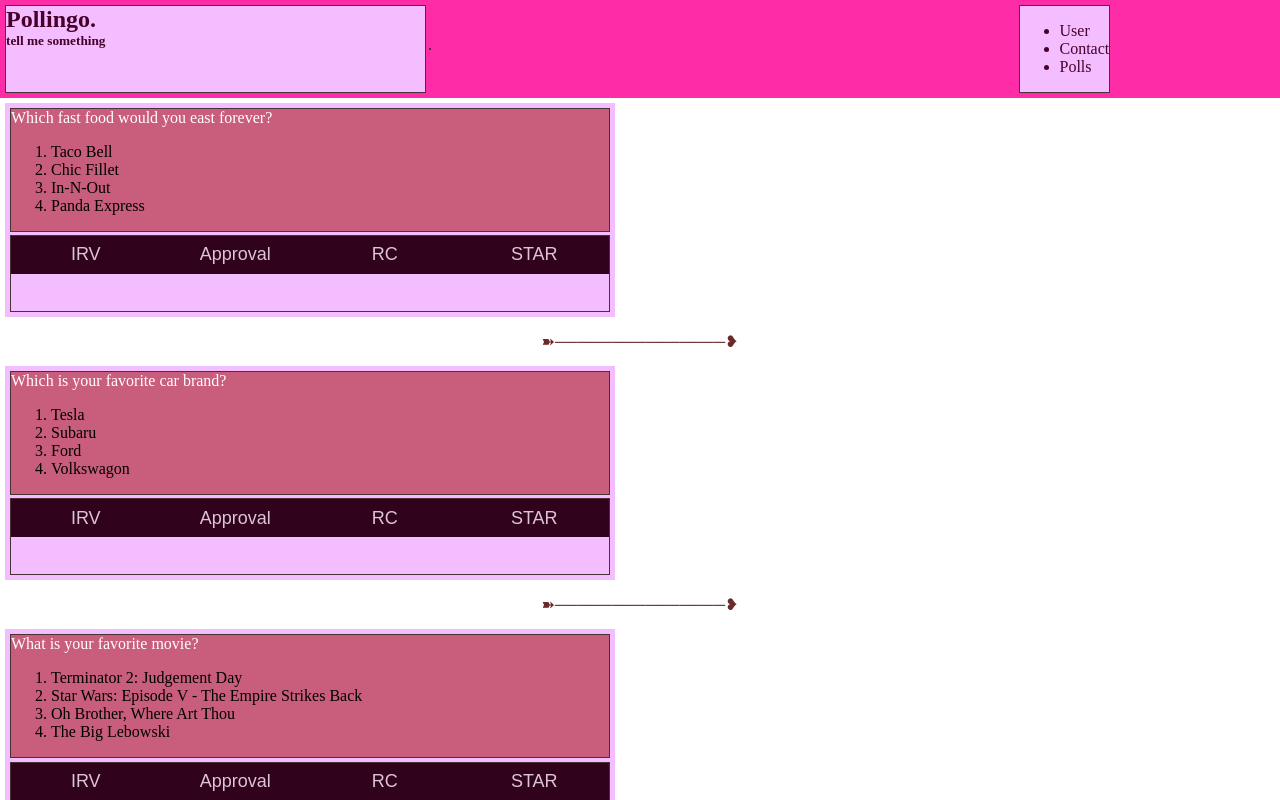
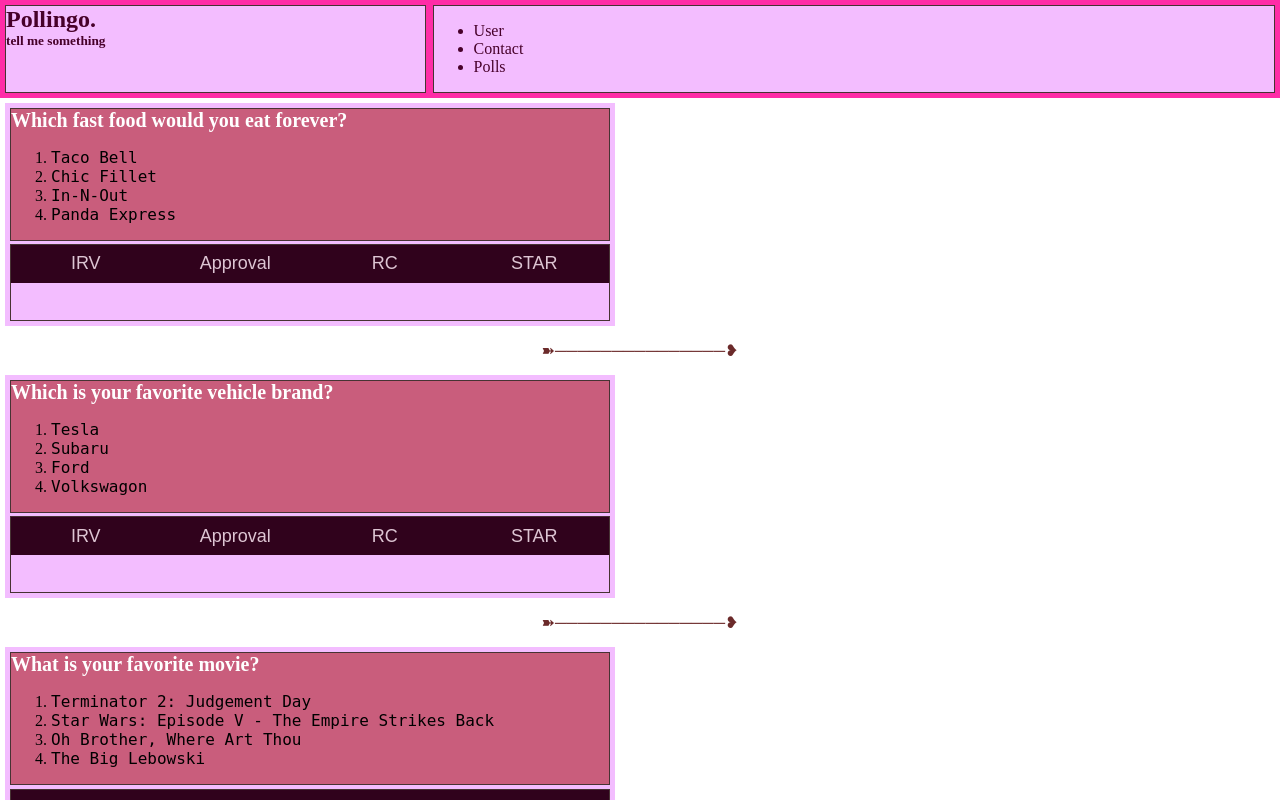
Before and after one commit to el7/Pollingo, a React (Create React App) app in the folder pollingo/: page / in a window 1280 px wide. Shown: the top 800 px of the page. Built offline with nearby package versions, Linux system fonts and the light colour scheme.

Commit message:
added new boarder component. will be used to seperate polls

```diff
--- a/pollingo/src/css/main.css
+++ b/pollingo/src/css/main.css
@@ -31,7 +31,7 @@ body {
   display: grid;
   grid-gap: 0.2em;
   grid-template-rows: 1fr;
-  grid-template-columns: 1fr 1fr 1fr;
+  grid-template-columns: 1fr 0fr 2fr;
   grid-template-areas: "header main aside";
 }
 
@@ -54,7 +54,6 @@ body {
 .header-container main {
   grid-area: main;
   background-color: #f3bdff;
-  border: 1px solid #473333;
   margin: auto auto auto 0px;
 }
 
@@ -62,7 +61,7 @@ body {
   grid-area: aside;
   background-color: #f3bdff;
   border: 1px solid #473333;
-  margin: auto auto auto auto;
+  margin: 0px 0px 0px 0px;
 }
 
 .console {
@@ -131,8 +130,15 @@ body {
 }
 
 .pollbox-1 .span-pollbox-question {
-  text-align: center;
   color: white;
+  font-family: "Cursive";
+  font-weight: bold;
+  font-size: 20px;
+}
+
+.pollbox-1 .span-pollbox-answer {
+  color: black;
+  font-family: "Monospace";
 }
 
 .pollbox-1 header {
--- a/pollingo/src/js/components/headerComponent.js
+++ b/pollingo/src/js/components/headerComponent.js
@@ -38,9 +38,7 @@ function Header(props) {
                 <h2>Pollingo.</h2>
                 <h5>tell me something</h5>
             </header>
-            <main>
-
-            </main>
+            <main></main>
             <aside>
                 <ul>
                     <li>User</li>
--- a/pollingo/src/js/components/layoutPollingoOne.js
+++ b/pollingo/src/js/components/layoutPollingoOne.js
@@ -6,15 +6,20 @@ import Seperator from './seperatorComponent';
 import "../../css/main.css";
 
 function LayoutOne() {
+
+
+
+
+
     return (
         <div className="layoutOne grid-main-container">
             <div className="grid-item grid-main-item-header">
                 <Header/>
             </div>
             <div className="grid-item grid-main-item-main">
-                <PollBox q="Which fast food would you east forever?" a1="Taco Bell" a2="Chic Fillet" a3="In-N-Out" a4="Panda Express"/>
+                <PollBox q="Which fast food would you eat forever?" a1="Taco Bell" a2="Chic Fillet" a3="In-N-Out" a4="Panda Express"/>
                 <Seperator />
-                <PollBox q="Which is your favorite car brand?" a1="Tesla" a2="Subaru" a3="Ford" a4="Volkswagon"/>
+                <PollBox q="Which is your favorite vehicle brand?" a1="Tesla" a2="Subaru" a3="Ford" a4="Volkswagon"/>
                 <Seperator />
                 <PollBox q="What is your favorite movie?" a1="Terminator 2: Judgement Day" a2="Star Wars: Episode V - The Empire Strikes Back" a3="Oh Brother, Where Art Thou" a4="The Big Lebowski"/>
             </div>
--- a/pollingo/src/scss/4-layout/_siteHeader.scss
+++ b/pollingo/src/scss/4-layout/_siteHeader.scss
@@ -25,7 +25,7 @@
   display: grid;
   grid-gap: 0.2em;
   grid-template-rows: 1fr;
-  grid-template-columns: 1fr 1fr 1fr;
+  grid-template-columns: 1fr 0fr 2fr;
   grid-template-areas: "header main aside";
 
   header {
@@ -38,7 +38,6 @@
   main {
     grid-area: main;
     background-color: getColor(pb-header-bg-1);
-    border: getSize(pb-border-1);
     margin: auto auto auto 0px;
   }
 
@@ -46,6 +45,6 @@
     grid-area: aside;
     background-color: getColor(pb-header-bg-1);
     border: getSize(pb-border-1);
-    margin: auto auto auto auto;
+    margin: 0px 0px 0px 0px;
   }
 }
--- a/pollingo/src/scss/5-modules/_PollBox.scss
+++ b/pollingo/src/scss/5-modules/_PollBox.scss
@@ -44,8 +44,15 @@
     "footer footer footer";
 
   .span-pollbox-question {
-    text-align: center;
     color: white;
+    font-family: "Cursive";
+    font-weight: bold;
+    font-size: 20px;
+  }
+
+  .span-pollbox-answer {
+    color: black;
+    font-family: "Monospace";
   }
 
   header {
```
Also changed, not shown: 1 other file (tests, documents, lock files or other folders).
